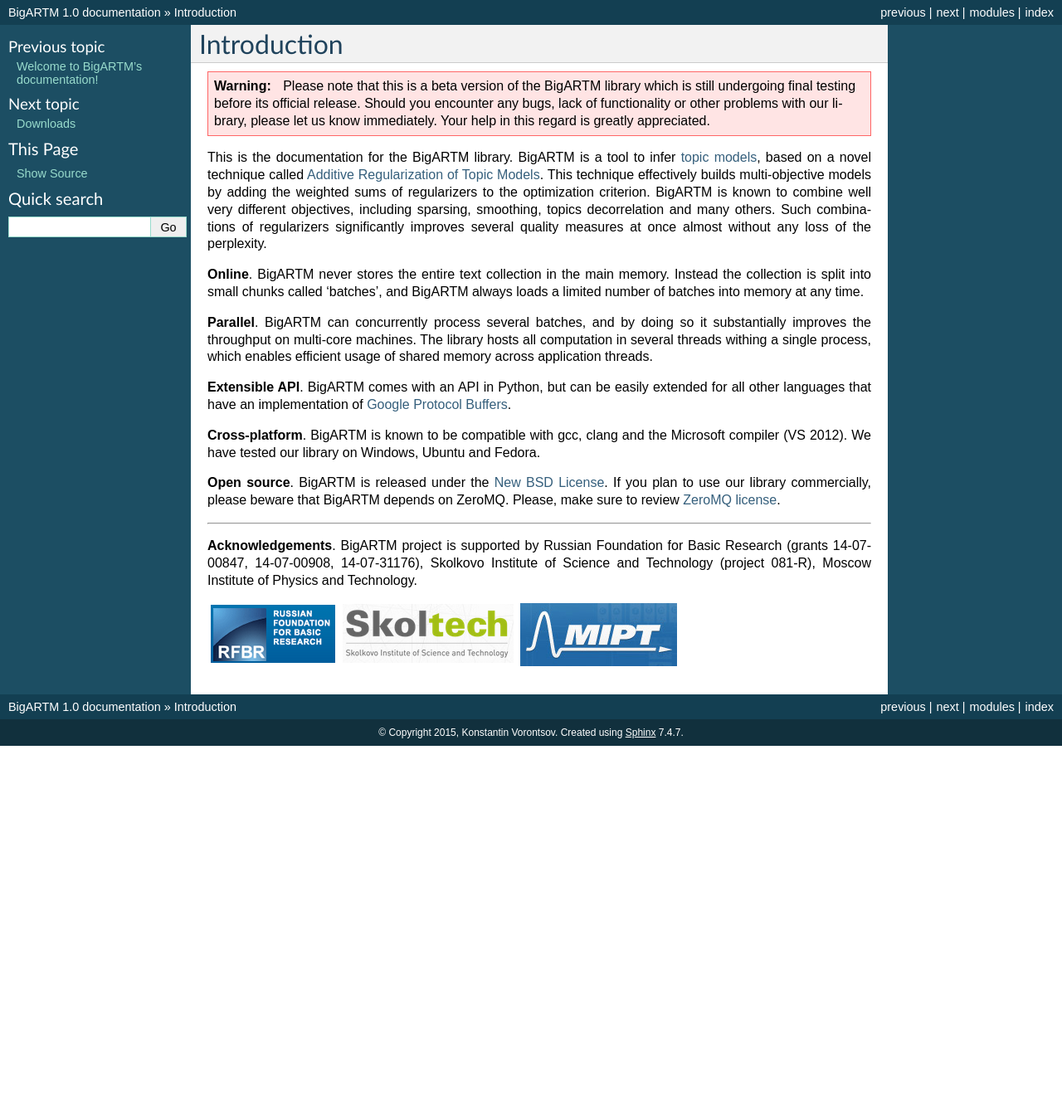
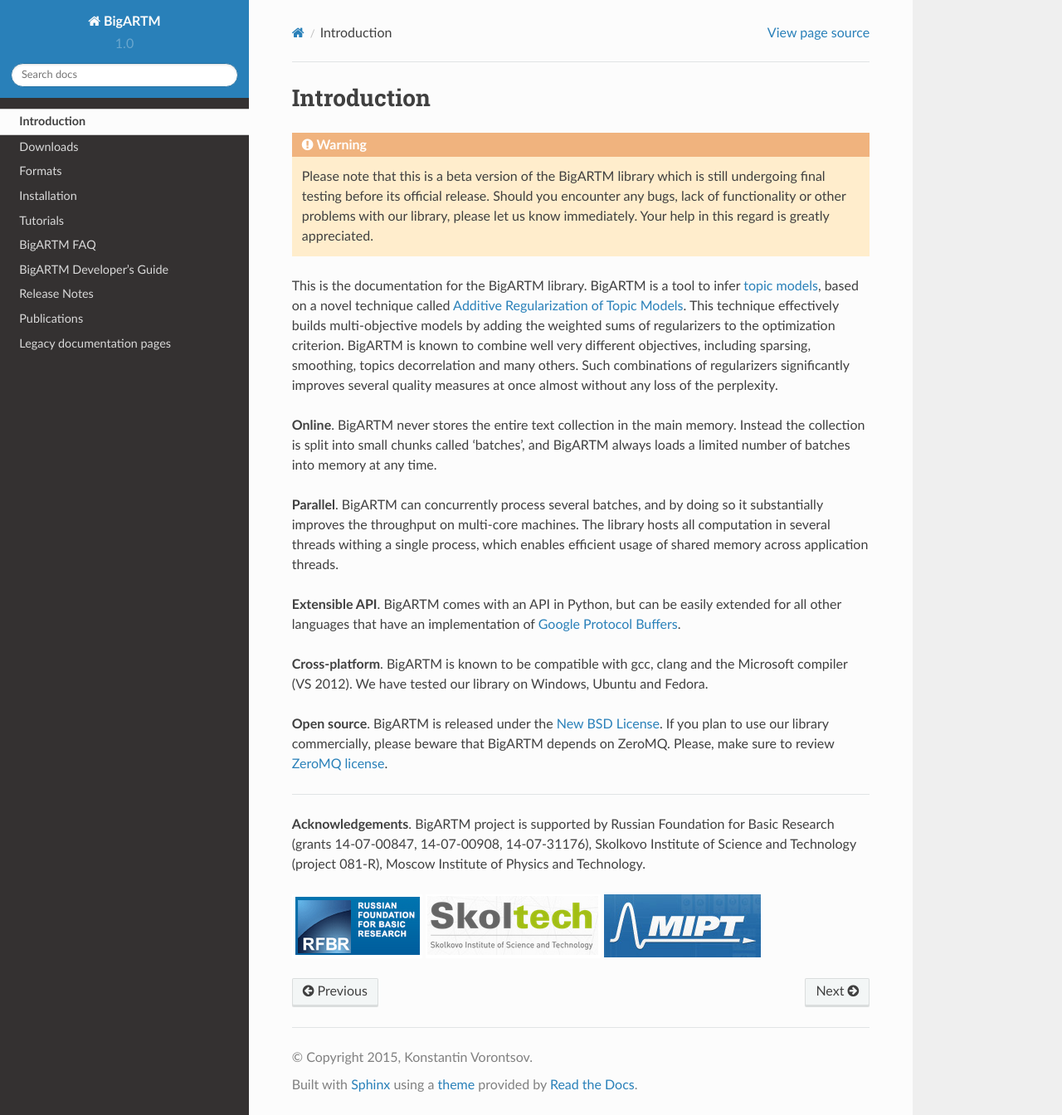
Before and after one commit to bigartm/bigartm, a Sphinx documentation site: the page built from docs/intro.txt, in a window 1280 px wide and 1344 px high. Shown: the whole window at 83% size. Built offline with Sphinx 7.4.7 and the Read the Docs theme 2.0.0, drawn with Linux system fonts in a browser that asks for light colours; formulas are drawn with MathJax 3.

Commit message:
Enable making documentation locally with ReadTheDocs theme.

```diff
--- a/docs/conf.py
+++ b/docs/conf.py
@@ -100,7 +100,16 @@
 
 # The theme to use for HTML and HTML Help pages.  See the documentation for
 # a list of builtin themes.
-html_theme = 'default'
+# on_rtd is whether we are on readthedocs.org
+on_rtd = os.environ.get('READTHEDOCS', None) == 'True'
+
+if not on_rtd:  # only import and set the theme if we're building docs locally
+    import sphinx_rtd_theme
+    html_theme = 'sphinx_rtd_theme'
+    html_theme_path = [sphinx_rtd_theme.get_html_theme_path()]
+else:
+    # otherwise, readthedocs.org uses their theme by default, so no need to specify it
+    html_theme = 'default'
 
 # Theme options are theme-specific and customize the look and feel of a theme
 # further.  For a list of options available for each theme, see the
```
